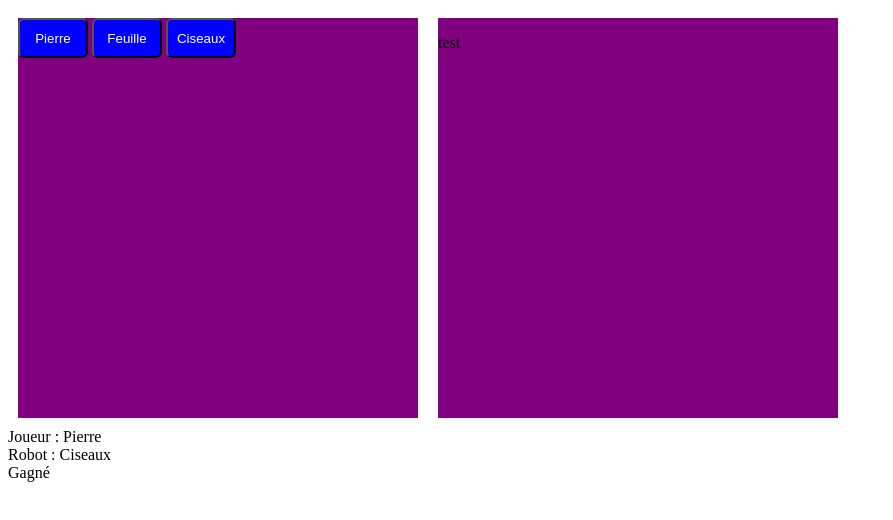
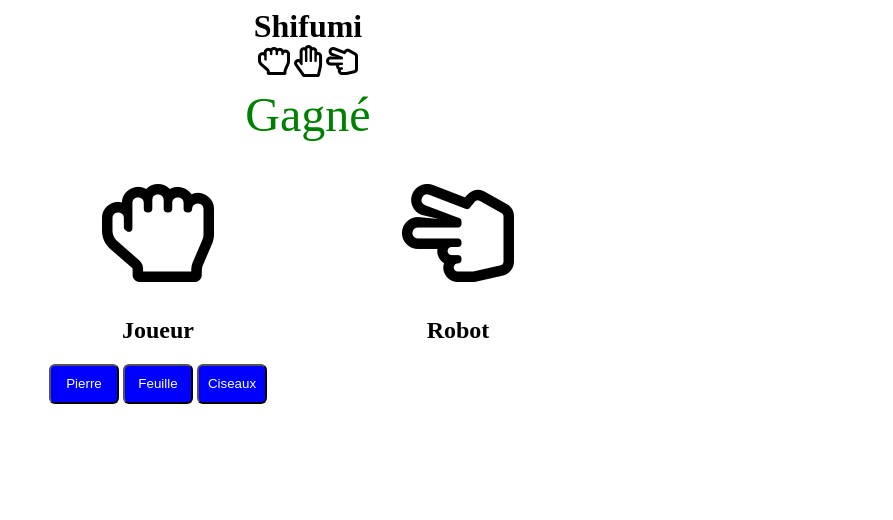
Before and after one commit to Satoshishi00/shifumi, a plain HTML site: page index.html in a window 1280 px wide. Both pictures are taken after a click on the button "Pierre". Shown: the whole page, without its empty margins (0-893 px from the left). Drawn offline with Linux system fonts and the light colour scheme.

Commit message:
Un peu de mise en forme

```diff
--- a/index.html
+++ b/index.html
@@ -7,26 +7,68 @@
     <meta http-equiv="X-UA-Compatible" content="ie=edge">
     <title>Pierre feuille Ciseaux</title>
     <link href="styles.css" rel="stylesheet">
+    <link rel="stylesheet" href="https://use.fontawesome.com/releases/v5.6.3/css/all.css"
+        integrity="sha384-UHRtZLI+pbxtHCWp1t77Bi1L4ZtiqrqD80Kn4Z8NTSRyMA2Fd33n5dQ8lWUE00s/" crossorigin="anonymous">
 </head>
 
 <body>
-    <div class="hand-container">
-        <div class="main main-joueur">
-            <button class="btn-shifumi">Pierre</button>
-            <button class="btn-shifumi">Feuille</button>
-            <button class="btn-shifumi">Ciseaux</button>
+
+    <div class="big-container">
+        <header>
+            <h1>Shifumi</h1>
+            <i class="far fa-hand-rock fa-2x"></i>
+            <i class="far fa-hand-paper fa-2x"></i>
+            <i class="far fa-hand-scissors fa-2x"></i>
+        </header>
+
+        <div class="resultat">
         </div>
 
-        <div class="main main-robot">
-            <p>test</p>
+        <div class="hand-container">
+
+            <div class="hand">
+                <div class="hand-joueur">
+
+                </div>
+                <h2>Joueur</h2>
+                <button class="btn-shifumi">Pierre</button>
+                <button class="btn-shifumi">Feuille</button>
+                <button class="btn-shifumi">Ciseaux</button>
+            </div>
+
+            <div class="hand">
+                <div class="hand-robot"></div>
+                <h2>Robot</h2>
+            </div>
         </div>
     </div>
 
 
-    <div class="resultat">Test</div>
+
+
 
     <script>
         const buttons = document.querySelectorAll("button");
+
+        function displayImage(joueur, joueur_name) {
+            let nod = document.createElement("i");
+            document.body.querySelector(`.hand-${joueur_name}`).innerHTML = '';
+            document.body.querySelector(`.hand-${joueur_name}`).insertAdjacentElement('beforeend', nod);
+            console.log(joueur);
+            switch (joueur) {
+                case "Pierre":
+                    nod.className = '' + 'far fa-hand-rock fa-7x';
+                    break;
+                case "Feuille":
+                    nod.className = '' + 'far fa-hand-paper fa-7x';
+                    break;
+                case "Ciseaux":
+                    nod.className = '' + 'far fa-hand-scissors fa-7x';
+                    break;
+                default:
+                    console.log("Ca fonctionne pas...")
+            }
+        }
 
         for (let i = 0; i < buttons.length; i++) {
             buttons[i].addEventListener("click", function () {
@@ -42,12 +84,23 @@
                     resultat = "Perdu";
                 }
 
-                document.querySelector(".resultat").innerHTML = `
-                    Joueur : ${joueur} </br>
-                    Robot : ${robot} </br>
-                    ${resultat}
-                `
 
+                document.querySelector(".resultat").innerHTML = `${resultat}`;
+                //couleur en fonction du résultat
+                switch (resultat) {
+                    case "Gagné":
+                        document.querySelector(".resultat").className = 'resultat green';
+                        break;
+                    case "Perdu":
+                        document.querySelector(".resultat").className = 'resultat red';
+                        break;
+                    default:
+                        document.querySelector(".resultat").className = 'resultat grey';
+
+                }
+
+                displayImage(joueur, 'joueur');
+                displayImage(robot, 'robot');
             })
         }
     </script>
--- a/styles.css
+++ b/styles.css
@@ -1,3 +1,24 @@
+.big-container {
+    /* background-color: aqua; */
+    width: 600px;
+}
+
+header {
+    text-align: center;
+}
+
+h1 {
+    margin: 0px;
+}
+
+.resultat {
+    height: 50px;
+    text-align: center;
+    font-size: 3rem;
+    color: yellow;
+    padding: 10px;
+}
+
 button {
     outline-style: none;
 }
@@ -21,10 +42,34 @@ button {
     display: flex;
 }
 
-.main {
-    height: 400px;
+.hand {
+    height: 250px;
     width: 400px;
-    border: black;
-    background-color: purple;
+    /* background-color: purple; */
     margin: 10px;
+    text-align: center;
+    display: table-cell;
+    vertical-align: middle;
 }
+
+.hand-joueur {
+    height: 100px;
+    padding: 20px;
+}
+
+.hand-robot {
+    height: 100px;
+    padding: 20px;
+}
+
+.green {
+    color: green;
+}
+
+.red {
+    color: red;
+}
+
+.grey {
+    color: grey;
+}
```
